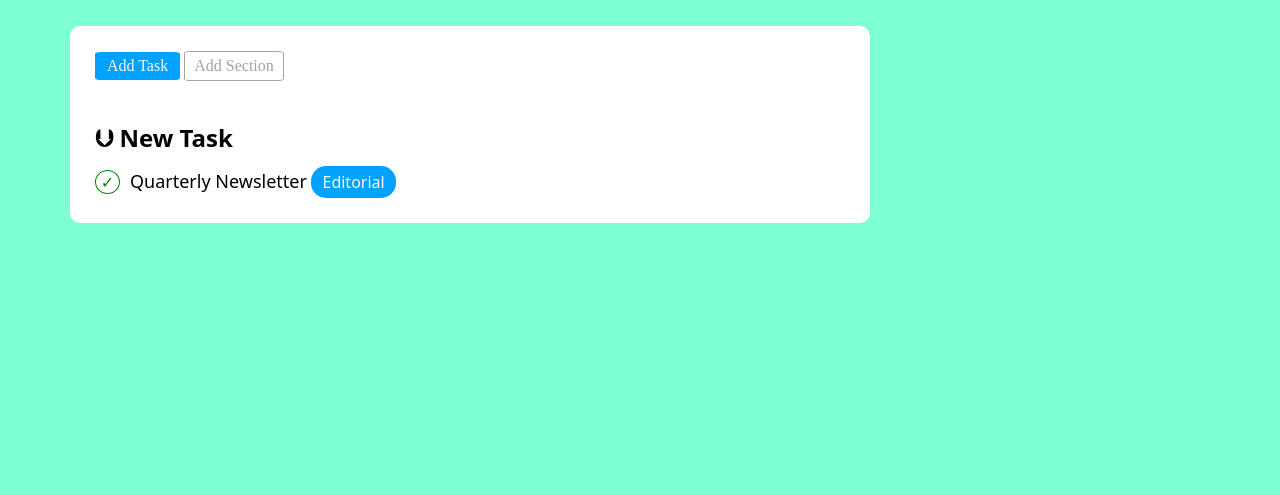
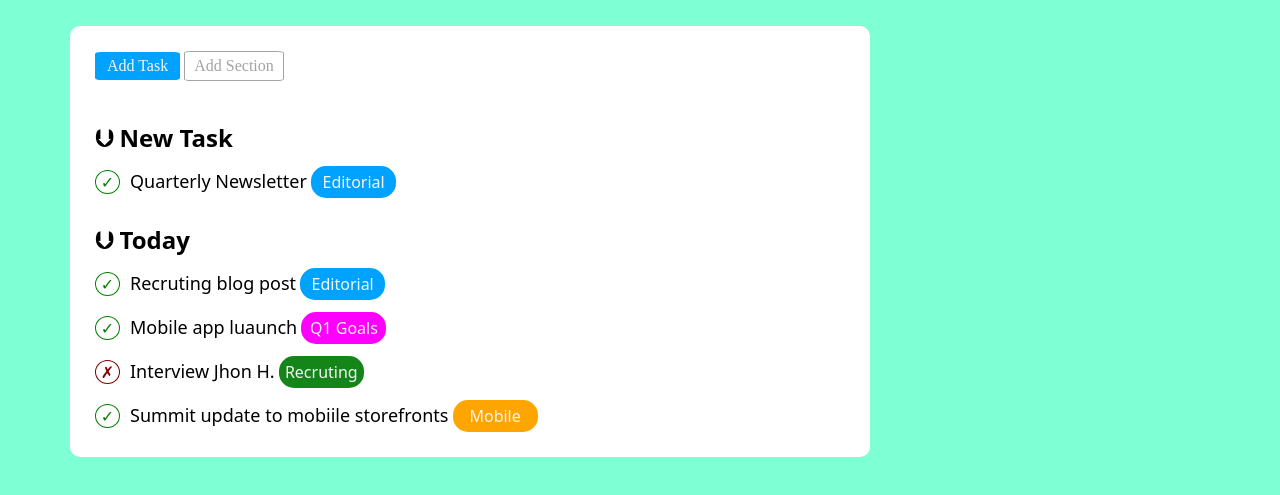
Before and after one commit to NicolaTeora/html-css-tboolist, a plain HTML site: page index.html in a window 1280 px wide. Shown: the part 81-576 px from the top of the page. Drawn offline with Linux system fonts and the light colour scheme.

Commit message:
versioning

```diff
--- a/css/style.css
+++ b/css/style.css
@@ -79,6 +79,7 @@ main{
 
 .new-task{
     font-family: system-ui;
+    margin-top: 25px;
 }
 
 p{
@@ -88,8 +89,7 @@ p{
     margin-left: 10px;
 }
 
-.check{
-    color: green;
+.entity{
     border: 1px solid;
     border-radius: 50%;
     width: 25px;
@@ -97,11 +97,34 @@ p{
     text-align: center;
 }
 
+.check{
+    color: green;
+}
+
+.cross{
+    color: rgb(128, 0, 0);
+}
+
 .editorial{
+    background-color: rgb(0, 162, 255);
+}
+
+.q1-goals{
+    background-color: rgb(255, 0, 255);
+}
+
+.recruting{
+    background-color: rgb(19, 133, 25);
+}
+
+.mobile{
+    background-color: orange;
+}
+
+.label{
     /*border: 1px solid black;*/
     border-radius: 15px;
     width: 85px;
-    background-color: rgb(0, 162, 255);
     text-align: center;
     padding: 5px;
     color: whitesmoke;
--- a/index.html
+++ b/index.html
@@ -23,11 +23,30 @@
         <main>
             <section class="new-task">
                 <h2>&#11147; New Task</h2>
-                <span class="check">&check;</span><p>Quarterly Newsletter</p>
-                <div class="editorial">Editorial</div>
+
+                <span class="entity check">&check;</span><p>Quarterly Newsletter</p>
+                <div class="label editorial">Editorial</div>
             </section>
 
-            <section>
+            <section class="new-task">
+                <h2>&#11147; Today</h2>
+
+                <div>
+                    <span class="entity check">&check;</span><p>Recruting blog post</p>
+                    <div class="label editorial">Editorial</div>
+                </div>
+                <div>
+                    <span class="entity check">&check;</span><p>Mobile app luaunch</p>
+                    <div class="label q1-goals">Q1 Goals</div>
+                </div>
+                <div>
+                    <span class="entity cross">&cross;</span><p>Interview Jhon H.</p>
+                    <div class="label recruting">Recruting</div>
+                </div>
+                <div>
+                    <span class="entity check">&check;</span><p>Summit update to mobiile storefronts</p>
+                    <div class="label mobile">Mobile</div>
+                </div>
 
             </section>
 
```
